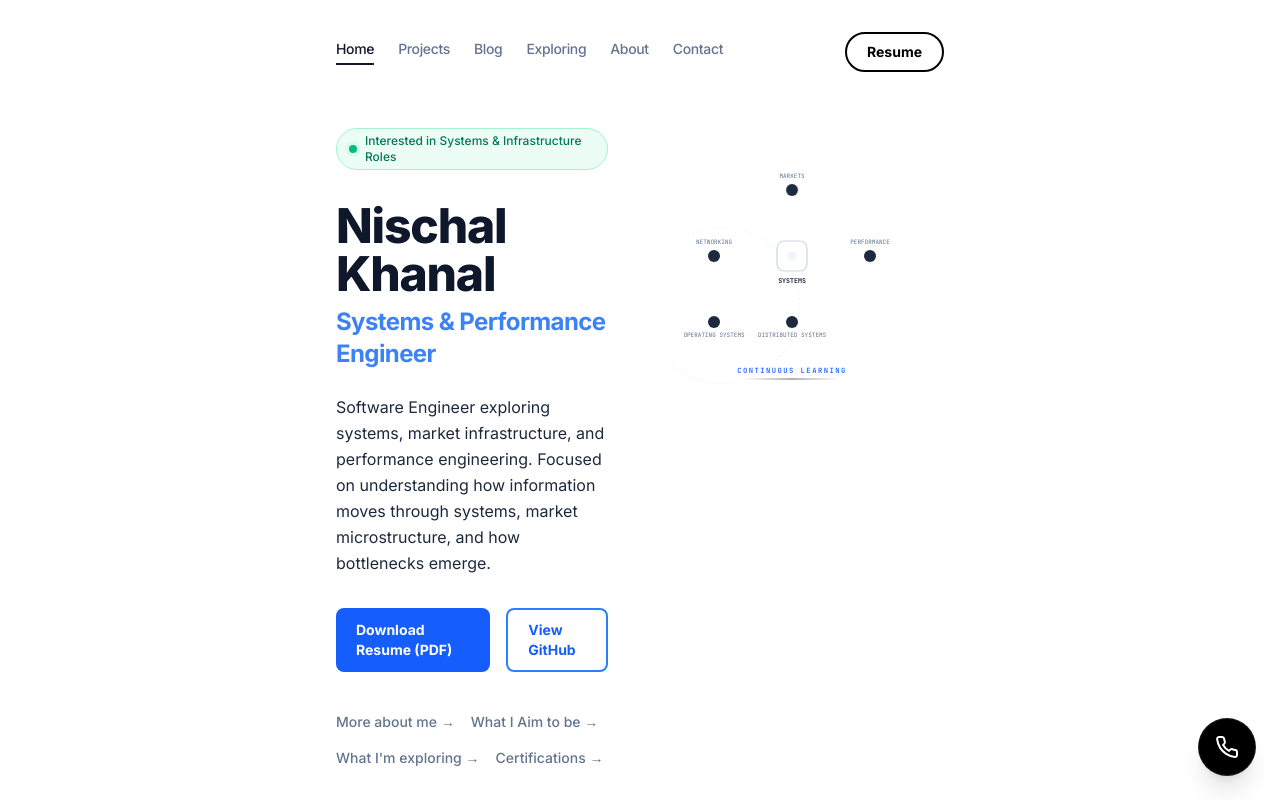
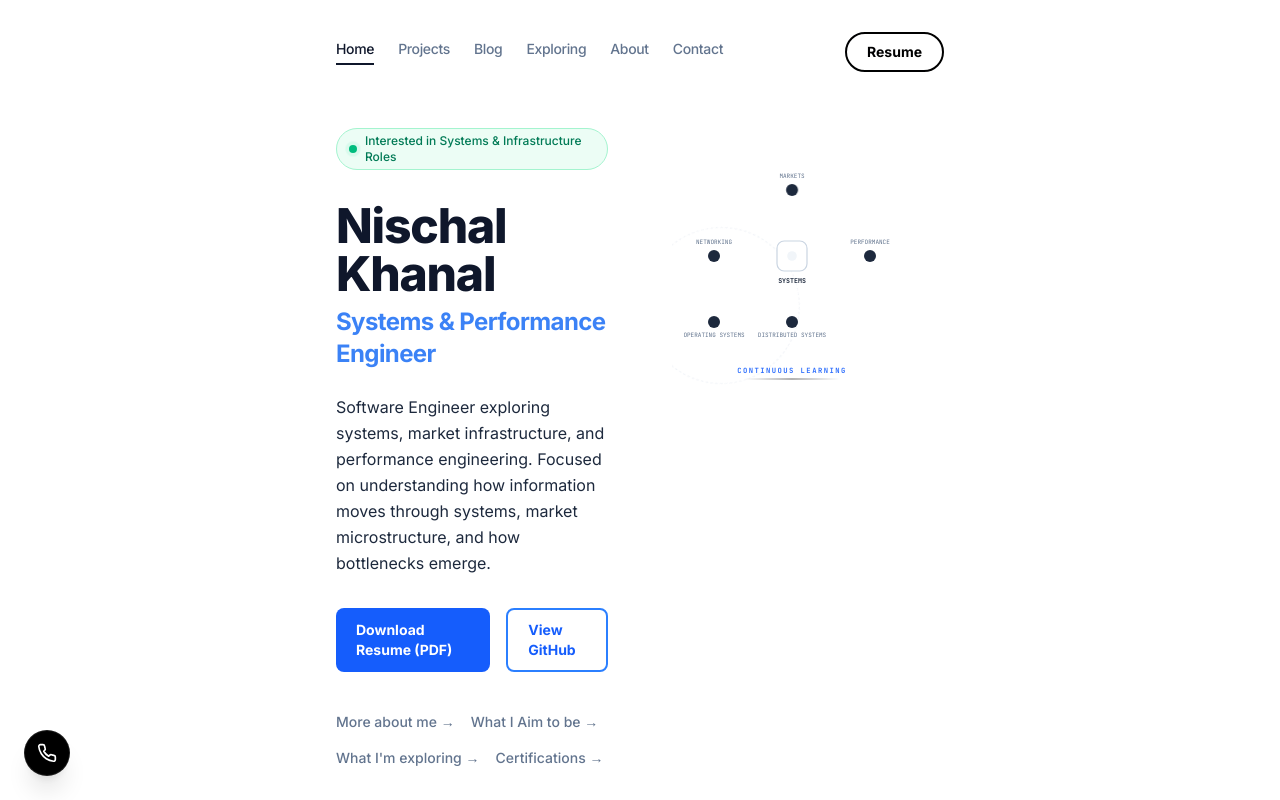
Before and after one commit to Hunter-420/nischals-website, a Next.js app: page / in a window 1280 px wide. Shown: the top 800 px of the page. Built offline with nearby package versions, Linux system fonts and the light colour scheme; no server answers; the database is empty.

Commit message:
fix: disable OS dark mode, adjust floating contact icon size and position

```diff
--- a/src/app/globals.css
+++ b/src/app/globals.css
@@ -16,6 +16,9 @@
 }
 
 
+/* Completely disable dark mode variants */
+@custom-variant dark (&:where(.never-match));
+
 /* ── Article prose: prevent long URLs/links from overflowing on mobile ── */
 @layer utilities {
   .prose a {
--- a/src/components/ui/FloatingContact.tsx
+++ b/src/components/ui/FloatingContact.tsx
@@ -13,13 +13,13 @@ export function FloatingContact() {
   return (
     <Link
       href="/contact"
-      className="fixed bottom-6 right-6 z-50 p-4 bg-black text-white rounded-full shadow-xl hover:shadow-2xl hover:scale-105 transition-all duration-300 ease-out border border-white/10 group flex items-center justify-center"
+      className="fixed bottom-6 left-6 z-50 p-3 bg-black text-white rounded-full shadow-xl hover:shadow-2xl hover:scale-105 transition-all duration-300 ease-out border border-white/10 group flex items-center justify-center"
       aria-label="Contact Me"
     >
       <svg
         xmlns="http://www.w3.org/2000/svg"
-        width="24"
-        height="24"
+        width="20"
+        height="20"
         viewBox="0 0 24 24"
         fill="none"
         stroke="currentColor"
```
